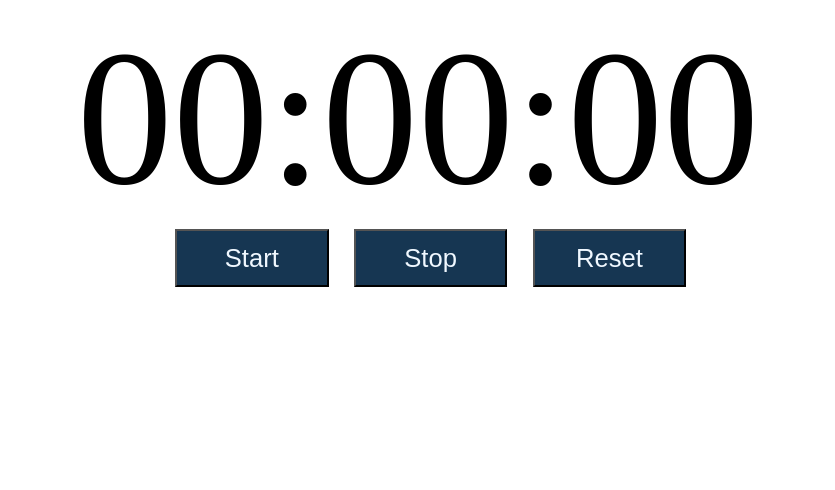
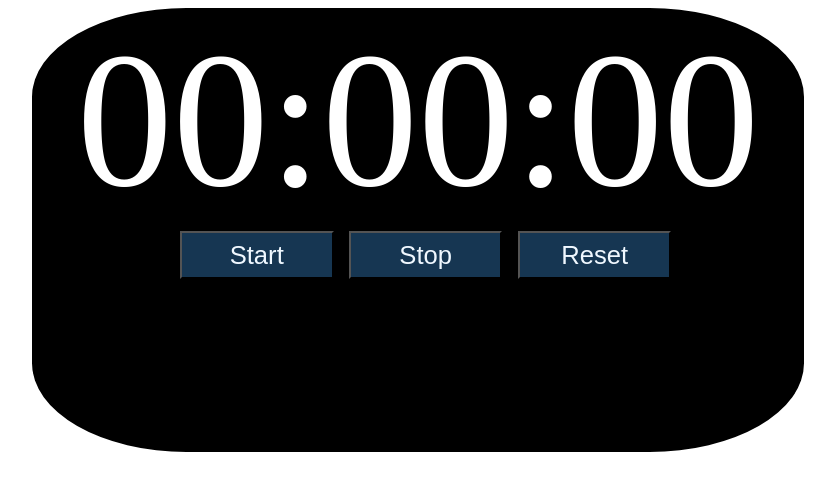
Before and after one commit to yamit2508/project, a plain HTML site: page index.html in a window 1280 px wide. Shown: the whole page, without its empty margins (222-1057 px from the left). Drawn offline with Linux system fonts and the light colour scheme.

Commit message:
Update style.css

```diff
--- a/style.css
+++ b/style.css
@@ -1,5 +1,20 @@
 span {
     font-size: 15vw;
+}
+body {
+    display: flex;
+    align-items: center;
+    justify-content: center;
+}
+#container {
+    width:60vw;
+    height: 55vh;
+    background-color: rgb(0, 0, 0);
+    border: 2px solid rgb(0, 0, 0);
+    border-radius: 20%;
+}
+span {
+    color: white;
 }
 #display {
     display: flex;
@@ -21,7 +36,7 @@ color:aliceblue;
     margin-left:2%;
 }
 button:hover {
-background-color: black;
+    background-color: rgb(252, 174, 6);
 }
 button:active {
     background-color: darkred;
```
Lines whose indentation alone changed are shown as unchanged.
